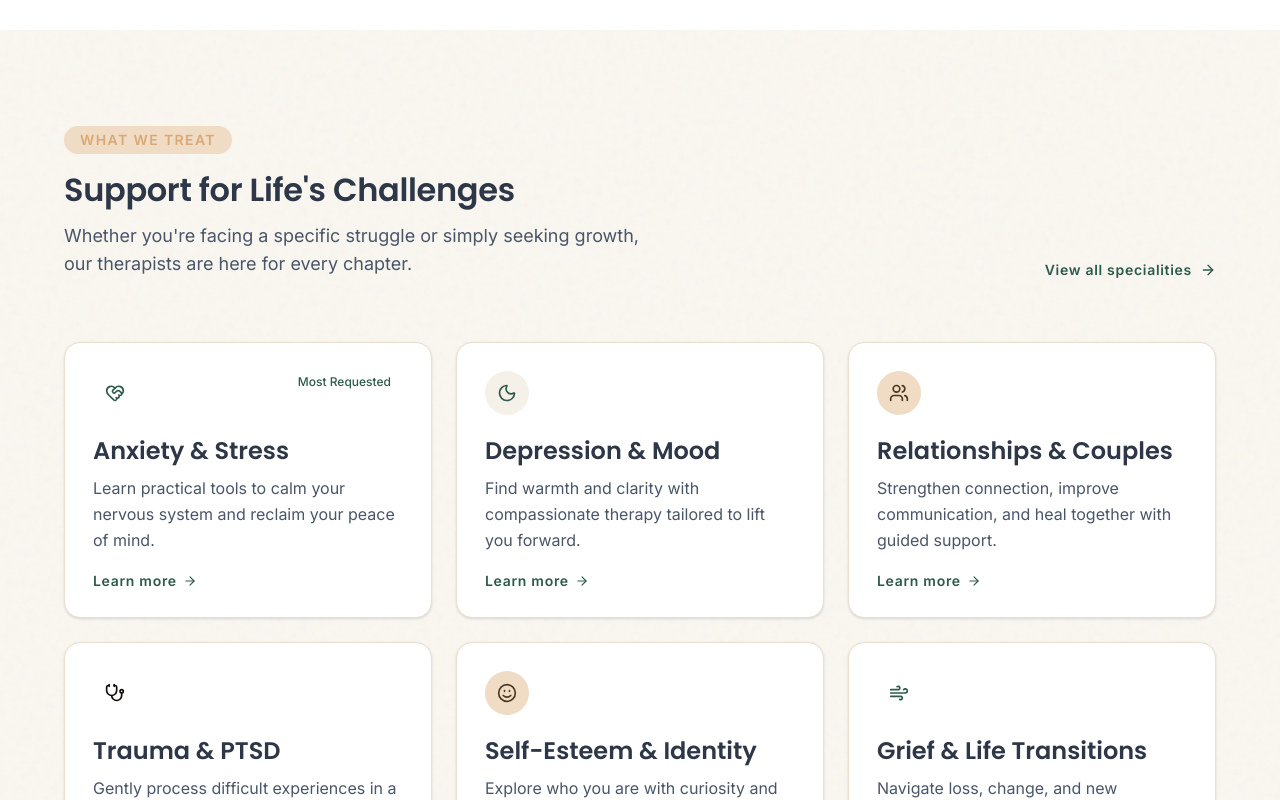
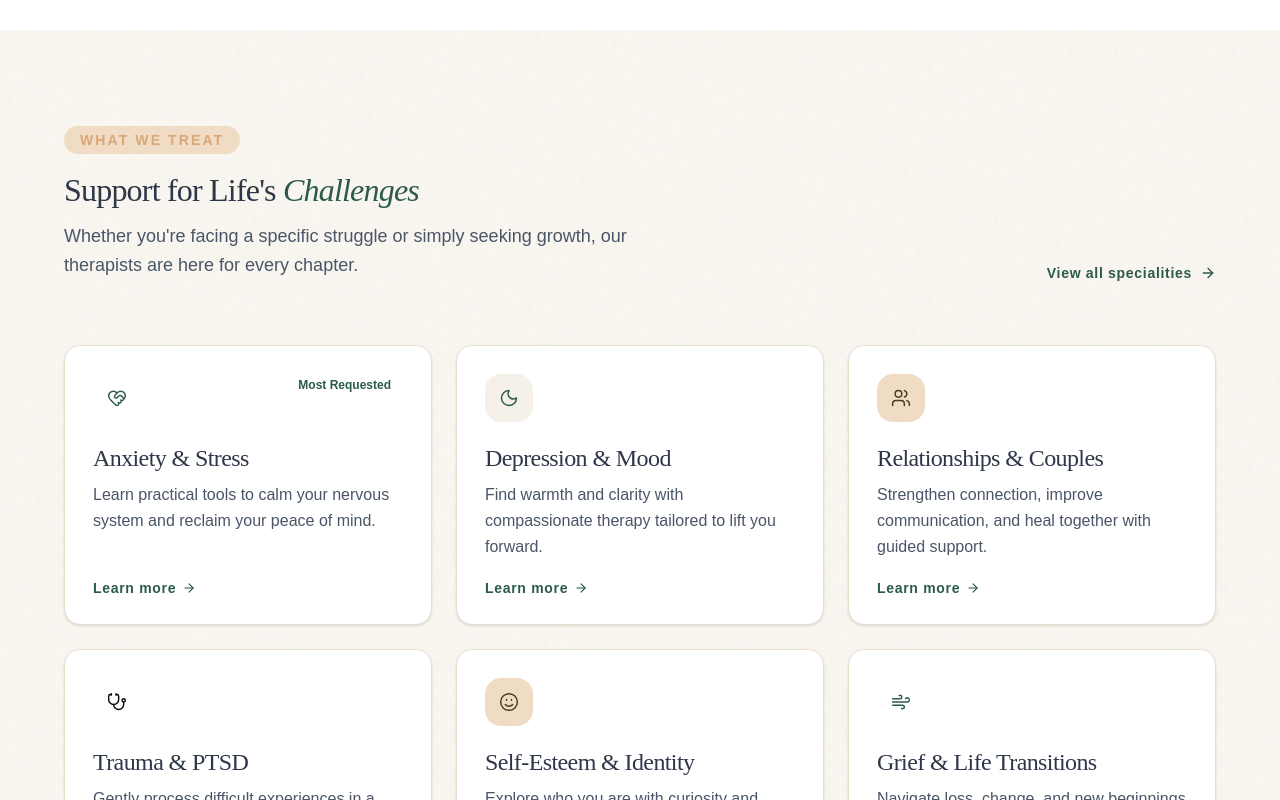
Before and after one commit to Kabita01-web/teletherapy-platform, a React (Vite) app in the folder client/: page / in a window 1280 px wide. Shown: the part 1600-2400 px from the top of the page. Built offline with nearby package versions, Linux system fonts and the light colour scheme.

Commit message:
feat: Added support for life's challenges, including anxiety and stress, in the `Services` component.

```diff
--- a/client/src/components/landing/Services.jsx
+++ b/client/src/components/landing/Services.jsx
@@ -1,10 +1,24 @@
+import { Link } from 'react-router-dom';
+import { motion } from 'motion/react';
 import { ArrowRight, HeartHandshake, Users, Stethoscope, Smile, Wind, Moon } from 'lucide-react';
+
+/**
+ * Typography: matches TrustFeatures.jsx —
+ *   Display / headings → "Fraunces" (warm, humanist serif)
+ *   Body / UI text     → "Plus Jakarta Sans"
+ * Fonts are loaded once, globally — see TrustFeatures.jsx for the <link> tags.
+ * Once added to tailwind.config.js as fontFamily.display / fontFamily.body,
+ * swap the arbitrary font-['Fraunces',serif] classes below for font-display, etc.
+ *
+ * Motion: `motion` package (https://motion.dev). Install with `npm install motion`.
+ */
 
 const services = [
   {
     icon: HeartHandshake,
     iconBg: 'bg-primary-fixed',
     iconColor: 'text-primary',
+    ringColor: 'group-hover:ring-primary/25',
     title: 'Anxiety & Stress',
     description: 'Learn practical tools to calm your nervous system and reclaim your peace of mind.',
     tag: 'Most Requested',
@@ -14,6 +28,7 @@ const services = [
     icon: Moon,
     iconBg: 'bg-surface-container',
     iconColor: 'text-primary',
+    ringColor: 'group-hover:ring-primary/25',
     title: 'Depression & Mood',
     description: 'Find warmth and clarity with compassionate therapy tailored to lift you forward.',
     tag: null,
@@ -23,6 +38,7 @@ const services = [
     icon: Users,
     iconBg: 'bg-secondary-container',
     iconColor: 'text-on-secondary-container',
+    ringColor: 'group-hover:ring-secondary/25',
     title: 'Relationships & Couples',
     description: 'Strengthen connection, improve communication, and heal together with guided support.',
     tag: null,
@@ -32,6 +48,7 @@ const services = [
     icon: Stethoscope,
     iconBg: 'bg-tertiary-fixed',
     iconColor: 'text-deep-earth',
+    ringColor: 'group-hover:ring-deep-earth/25',
     title: 'Trauma & PTSD',
     description: 'Gently process difficult experiences in a safe, evidence-based therapeutic environment.',
     tag: null,
@@ -41,6 +58,7 @@ const services = [
     icon: Smile,
     iconBg: 'bg-secondary-container',
     iconColor: 'text-on-secondary-container',
+    ringColor: 'group-hover:ring-secondary/25',
     title: 'Self-Esteem & Identity',
     description: 'Explore who you are with curiosity and compassion, building lasting confidence.',
     tag: null,
@@ -50,6 +68,7 @@ const services = [
     icon: Wind,
     iconBg: 'bg-primary-fixed',
     iconColor: 'text-primary',
+    ringColor: 'group-hover:ring-primary/25',
     title: 'Grief & Life Transitions',
     description: 'Navigate loss, change, and new beginnings with steady, empathetic guidance.',
     tag: null,
@@ -57,60 +76,108 @@ const services = [
   },
 ];
 
+const containerVariants = {
+  hidden: {},
+  show: { transition: { staggerChildren: 0.1 } },
+};
+
+const itemVariants = {
+  hidden: { opacity: 0, y: 24 },
+  show: {
+    opacity: 1,
+    y: 0,
+    transition: { duration: 0.6, ease: [0.16, 1, 0.3, 1] },
+  },
+};
+
 export default function Services() {
   return (
     <section className="py-24 bg-surface-container-low bg-noise relative" id="services">
       <div className="max-w-[1280px] mx-auto px-6 md:px-16">
         {/* Header */}
-        <div className="flex flex-col md:flex-row md:items-end md:justify-between gap-6 mb-16">
+        <motion.div
+          className="flex flex-col md:flex-row md:items-end md:justify-between gap-6 mb-16"
+          initial="hidden"
+          whileInView="show"
+          viewport={{ once: true, amount: 0.4 }}
+          variants={containerVariants}
+        >
           <div>
-            <span className="inline-block text-label-md font-label-md text-secondary bg-secondary-container px-4 py-1.5 rounded-full mb-4 uppercase tracking-widest">
+            <motion.span
+              variants={itemVariants}
+              className="inline-block text-label-md font-['Plus_Jakarta_Sans',sans-serif] font-semibold text-secondary bg-secondary-container px-4 py-1.5 rounded-full mb-4 uppercase tracking-[0.15em]"
+            >
               What We Treat
-            </span>
-            <h2 className="text-headline-lg font-headline-lg text-on-background mb-3">
-              Support for Life's Challenges
-            </h2>
-            <p className="text-body-lg font-body-lg text-text-muted max-w-xl">
+            </motion.span>
+            <motion.h2
+              variants={itemVariants}
+              className="text-headline-lg font-['Fraunces',serif] font-medium text-on-background mb-3 tracking-tight"
+            >
+              Support for Life's <span className="italic text-primary">Challenges</span>
+            </motion.h2>
+            <motion.p
+              variants={itemVariants}
+              className="text-body-lg font-['Plus_Jakarta_Sans',sans-serif] text-text-muted max-w-xl leading-relaxed"
+            >
               Whether you're facing a specific struggle or simply seeking growth, our therapists are here for every chapter.
-            </p>
+            </motion.p>
           </div>
-          <button
-            id="services-view-all-btn"
-            className="flex-shrink-0 flex items-center gap-2 text-label-md font-label-md text-primary hover:text-primary-container transition-colors group"
-          >
-            View all specialities
-            <ArrowRight size={16} className="group-hover:translate-x-1 transition-transform duration-200" />
-          </button>
-        </div>
+          <motion.div variants={itemVariants}>
+            <Link
+              id="services-view-all-btn"
+              to="/therapists"
+              className="flex-shrink-0 flex items-center gap-2 text-label-md font-['Plus_Jakarta_Sans',sans-serif] font-semibold text-primary hover:text-primary-container transition-colors group"
+            >
+              View all specialities
+              <ArrowRight size={16} className="group-hover:translate-x-1 transition-transform duration-200" />
+            </Link>
+          </motion.div>
+        </motion.div>
 
         {/* Cards Grid */}
-        <div className="grid grid-cols-1 sm:grid-cols-2 lg:grid-cols-3 gap-6">
-          {services.map(({ icon: Icon, iconBg, iconColor, title, description, tag, tagStyle }) => (
-            <div
+        <motion.div
+          className="grid grid-cols-1 sm:grid-cols-2 lg:grid-cols-3 gap-6"
+          initial="hidden"
+          whileInView="show"
+          viewport={{ once: true, amount: 0.15 }}
+          variants={containerVariants}
+        >
+          {services.map(({ icon: Icon, iconBg, iconColor, ringColor, title, description, tag, tagStyle }) => (
+            <motion.div
               key={title}
-              className="group bg-surface-container-lowest p-7 rounded-2xl border border-surface-variant shadow-sm hover:shadow-md hover:-translate-y-1 transition-all duration-300 cursor-pointer flex flex-col gap-5"
+              variants={itemVariants}
+              className="group relative bg-surface-container-lowest p-7 rounded-2xl border border-surface-variant shadow-sm hover:shadow-xl hover:shadow-primary/5 hover:-translate-y-1.5 transition-all duration-300 cursor-pointer flex flex-col gap-5 overflow-hidden"
             >
+              {/* Accent line — same signature detail as TrustFeatures, for visual consistency across sections */}
+              <span className="absolute top-0 left-0 h-[3px] w-0 bg-primary group-hover:w-full transition-all duration-500 ease-out" />
+
               <div className="flex items-start justify-between">
-                <div className={`w-11 h-11 ${iconBg} rounded-full flex items-center justify-center`}>
-                  <Icon size={20} className={iconColor} />
+                <div
+                  className={`w-12 h-12 ${iconBg} rounded-2xl flex items-center justify-center ring-4 ring-transparent ${ringColor} transition-all duration-300 group-hover:scale-105`}
+                >
+                  <Icon size={20} className={iconColor} strokeWidth={1.75} />
                 </div>
                 {tag && (
-                  <span className={`text-label-sm font-label-sm px-3 py-1 rounded-full ${tagStyle}`}>
+                  <span className={`text-label-sm font-['Plus_Jakarta_Sans',sans-serif] font-semibold px-3 py-1 rounded-full ${tagStyle}`}>
                     {tag}
                   </span>
                 )}
               </div>
               <div>
-                <h3 className="text-headline-md font-headline-md text-on-surface mb-2">{title}</h3>
-                <p className="text-body-md font-body-md text-text-muted leading-relaxed">{description}</p>
+                <h3 className="text-headline-md font-['Fraunces',serif] font-medium text-on-surface mb-2 tracking-tight">
+                  {title}
+                </h3>
+                <p className="text-body-md font-['Plus_Jakarta_Sans',sans-serif] text-text-muted leading-relaxed">
+                  {description}
+                </p>
               </div>
-              <div className="flex items-center gap-1.5 text-primary text-label-md font-label-md mt-auto group-hover:gap-2.5 transition-all duration-200">
+              <div className="flex items-center gap-1.5 text-primary text-label-md font-['Plus_Jakarta_Sans',sans-serif] font-semibold mt-auto group-hover:gap-2.5 transition-all duration-200">
                 <span>Learn more</span>
                 <ArrowRight size={14} />
               </div>
-            </div>
+            </motion.div>
           ))}
-        </div>
+        </motion.div>
       </div>
     </section>
   );
```
